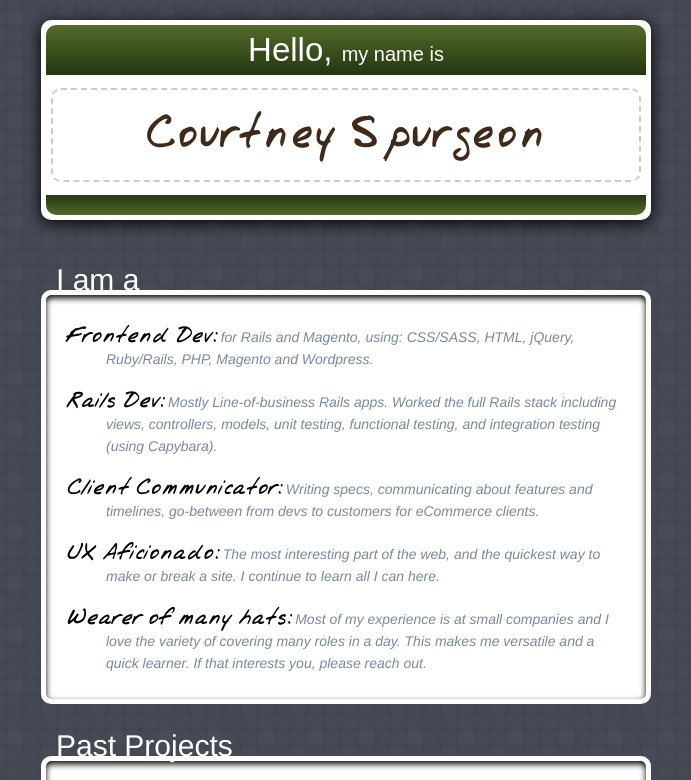
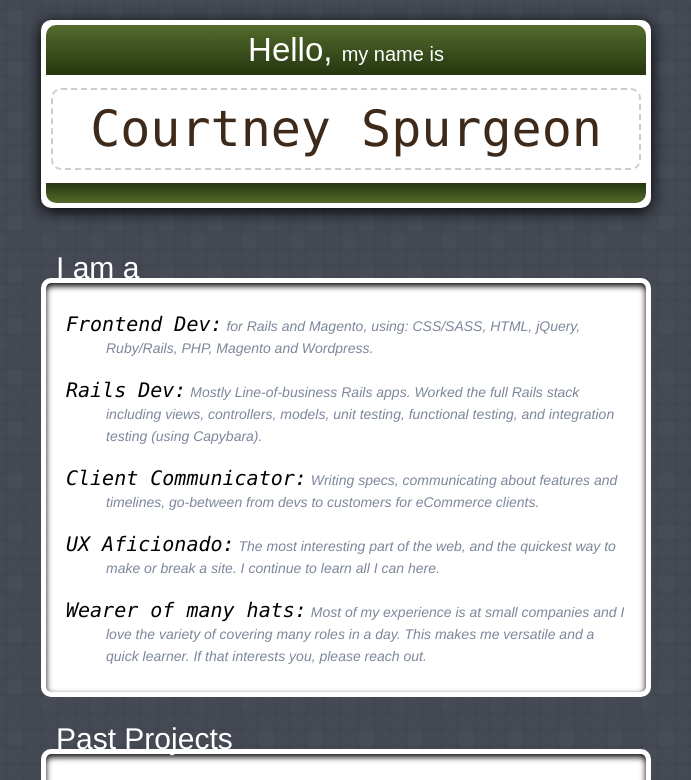
Before and after one commit to courtneyspurgeon/idsite, a plain HTML site: page index.html in a window 1280 px wide. Shown: the top 780 px of the page, without its empty margins (299-990 px from the left). Drawn offline with Linux system fonts and the light colour scheme.

Commit message:
should do a larger overhaul, but at least want to update the font

```diff
--- a/assets/basic_style.css
+++ b/assets/basic_style.css
@@ -72,12 +72,12 @@ section {
   .tile_content p .title,
   .tile_content aside {
     margin-left: -40px;
-    font-size: 25px;
-    font-family: 'jrhandregular';
+    font-size: 20px;
+    font-family: 'Lucida Console';
     color: #000;
   }
   .tile_content aside {
-    font-size: 18px;
+    font-size: 16px;
     margin-left: 0;
   }
 
@@ -182,8 +182,8 @@ section {
   border: 2px dashed #ccc;
   border-radius: 10px;
   padding: 10px 0;
-  font-family: jrhandregular, Helvetica;
-  font-size: 52px;
+  font-family: 'Lucida Console', Helvetica;
+  font-size: 50px;
   font-weight: lighter;
   margin: 13px 5px;
 }
@@ -212,13 +212,3 @@ section {
 }
 
 /* ----------------------- Fonts ----------------------- */
-@font-face {
-    font-family: 'jrhandregular';
-    src: url('fonts/jrha-webfont.eot');
-    src: url('fonts/jrha-webfont.eot?#iefix') format('embedded-opentype'),
-         url('fonts/jrha-webfont.woff') format('woff'),
-         url('fonts/jrha-webfont.ttf') format('truetype'),
-         url('fonts/jrha-webfont.svg#jrhandregular') format('svg');
-    font-weight: normal;
-    font-style: normal;
-}
```
